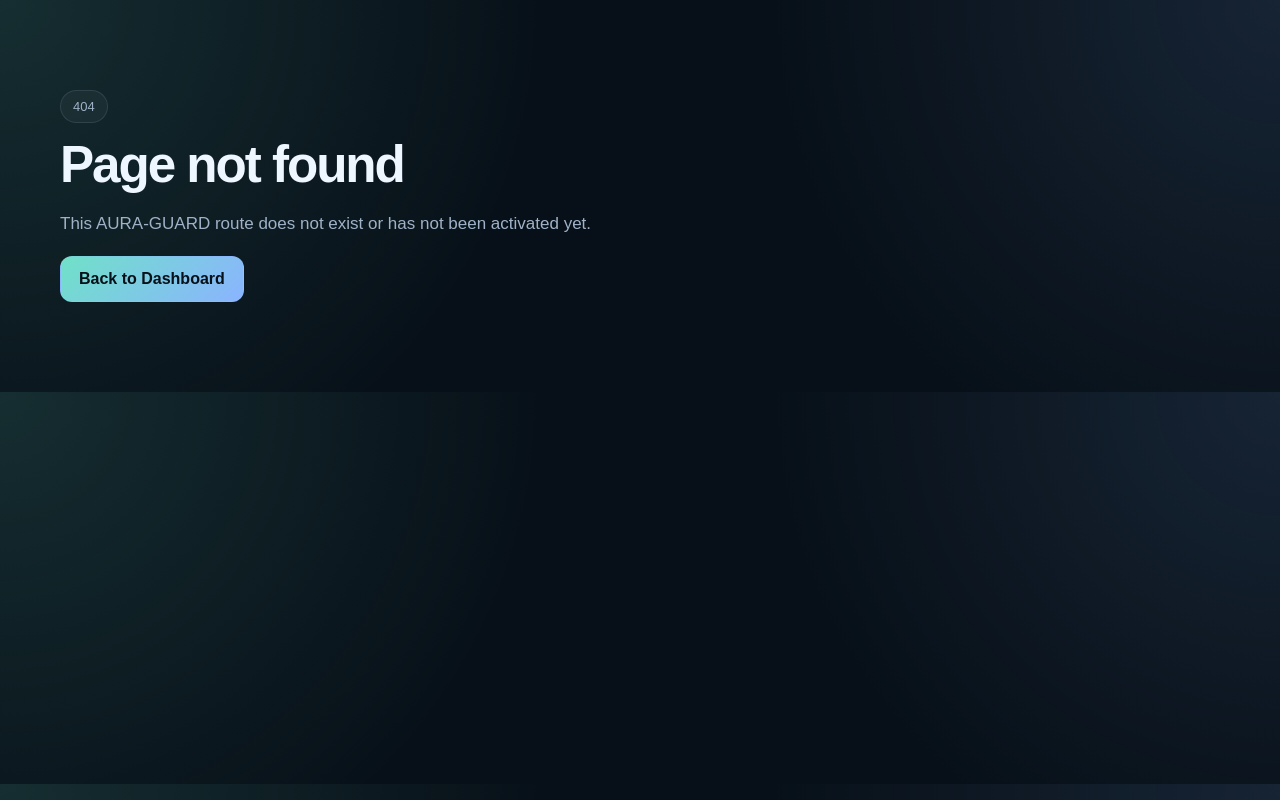
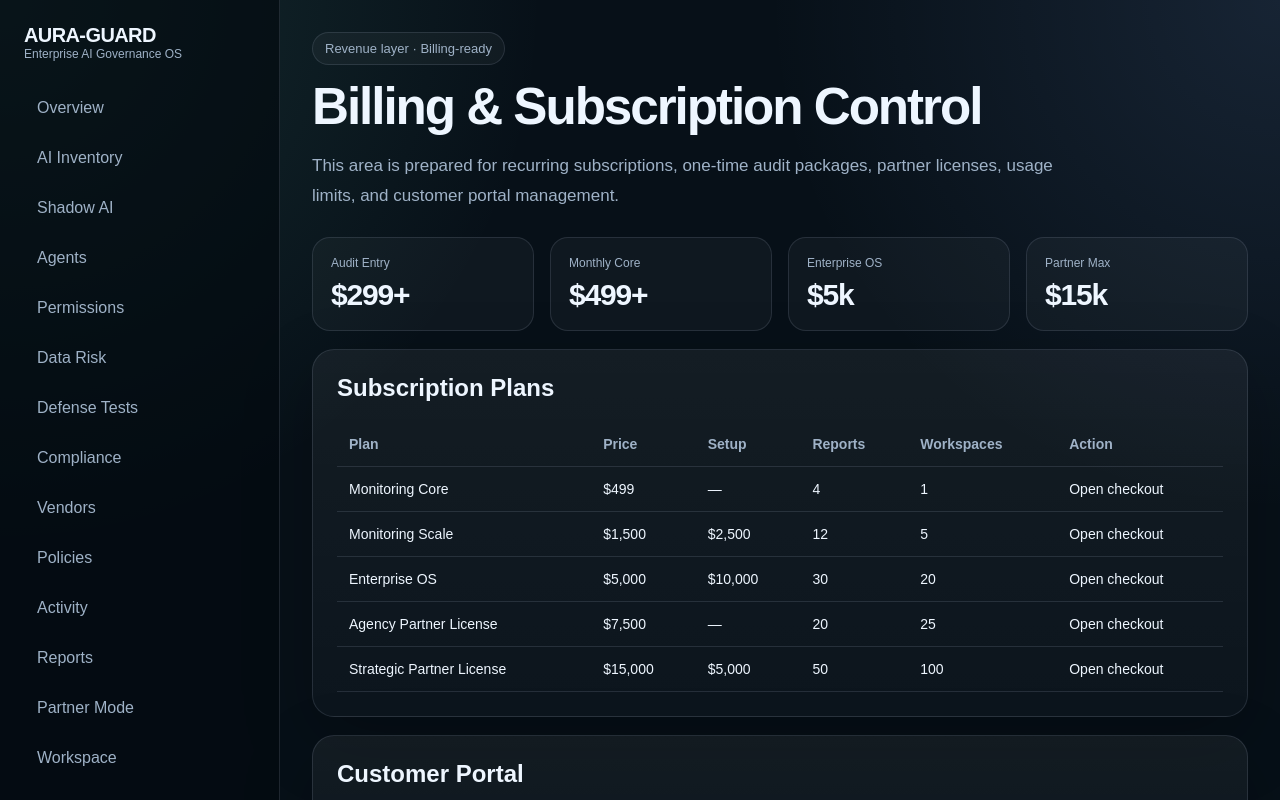
Before and after one commit to bisniskhusus019-hub/aura-guard-enterprise-os, a Next.js app: page /dashboard/billing in a window 1280 px wide. Before the commit this address had no page. Shown: the top 800 px of the page. Built offline with nearby package versions, Linux system fonts and the light colour scheme.

Commit message:
Add billing and subscription dashboard page

```diff
--- /dev/null
+++ b/app/dashboard/billing/page.tsx
@@ -0,0 +1,52 @@
+import Link from "next/link";
+import { DashboardShell } from "@/components/dashboard-shell";
+import { auraPlans, formatUsd } from "@/lib/pricing";
+
+export default function BillingPage() {
+  const monthlyPlans = auraPlans.filter((plan) => plan.type === "monthly");
+  const partnerPlans = auraPlans.filter((plan) => plan.type === "partner");
+
+  return (
+    <DashboardShell activeHref="/dashboard/billing">
+      <div>
+        <div className="badge">Revenue layer · Billing-ready</div>
+        <h1 className="section-title" style={{ marginTop: 16 }}>Billing & Subscription Control</h1>
+        <p className="section-copy">This area is prepared for recurring subscriptions, one-time audit packages, partner licenses, usage limits, and customer portal management.</p>
+
+        <div className="metric-grid" style={{ marginTop: 26, marginBottom: 18 }}>
+          <div className="metric-card"><div className="metric-label">Audit Entry</div><div className="metric-value">$299+</div></div>
+          <div className="metric-card"><div className="metric-label">Monthly Core</div><div className="metric-value">$499+</div></div>
+          <div className="metric-card"><div className="metric-label">Enterprise OS</div><div className="metric-value">$5k</div></div>
+          <div className="metric-card"><div className="metric-label">Partner Max</div><div className="metric-value">$15k</div></div>
+        </div>
+
+        <div className="card" style={{ padding: 24 }}>
+          <h2 style={{ marginTop: 0 }}>Subscription Plans</h2>
+          <table>
+            <thead><tr><th>Plan</th><th>Price</th><th>Setup</th><th>Reports</th><th>Workspaces</th><th>Action</th></tr></thead>
+            <tbody>
+              {[...monthlyPlans, ...partnerPlans].map((plan) => (
+                <tr key={plan.code}>
+                  <td>{plan.name}</td>
+                  <td>{formatUsd(plan.price)}</td>
+                  <td>{plan.setupFee ? formatUsd(plan.setupFee) : "—"}</td>
+                  <td>{plan.includedReports}</td>
+                  <td>{plan.includedWorkspaces}</td>
+                  <td><Link href={`/checkout?plan=${plan.code}`}>Open checkout</Link></td>
+                </tr>
+              ))}
+            </tbody>
+          </table>
+        </div>
+
+        <div className="card" style={{ padding: 24, marginTop: 18 }}>
+          <h2 style={{ marginTop: 0 }}>Customer Portal</h2>
+          <p style={{ color: "var(--muted)", lineHeight: 1.7 }}>Once Stripe is configured and a customer exists, this sends customers to the billing portal for subscription management.</p>
+          <form action="/api/billing/portal" method="POST">
+            <button className="btn btn-secondary" type="submit">Open Customer Portal</button>
+          </form>
+        </div>
+      </div>
+    </DashboardShell>
+  );
+}
```
